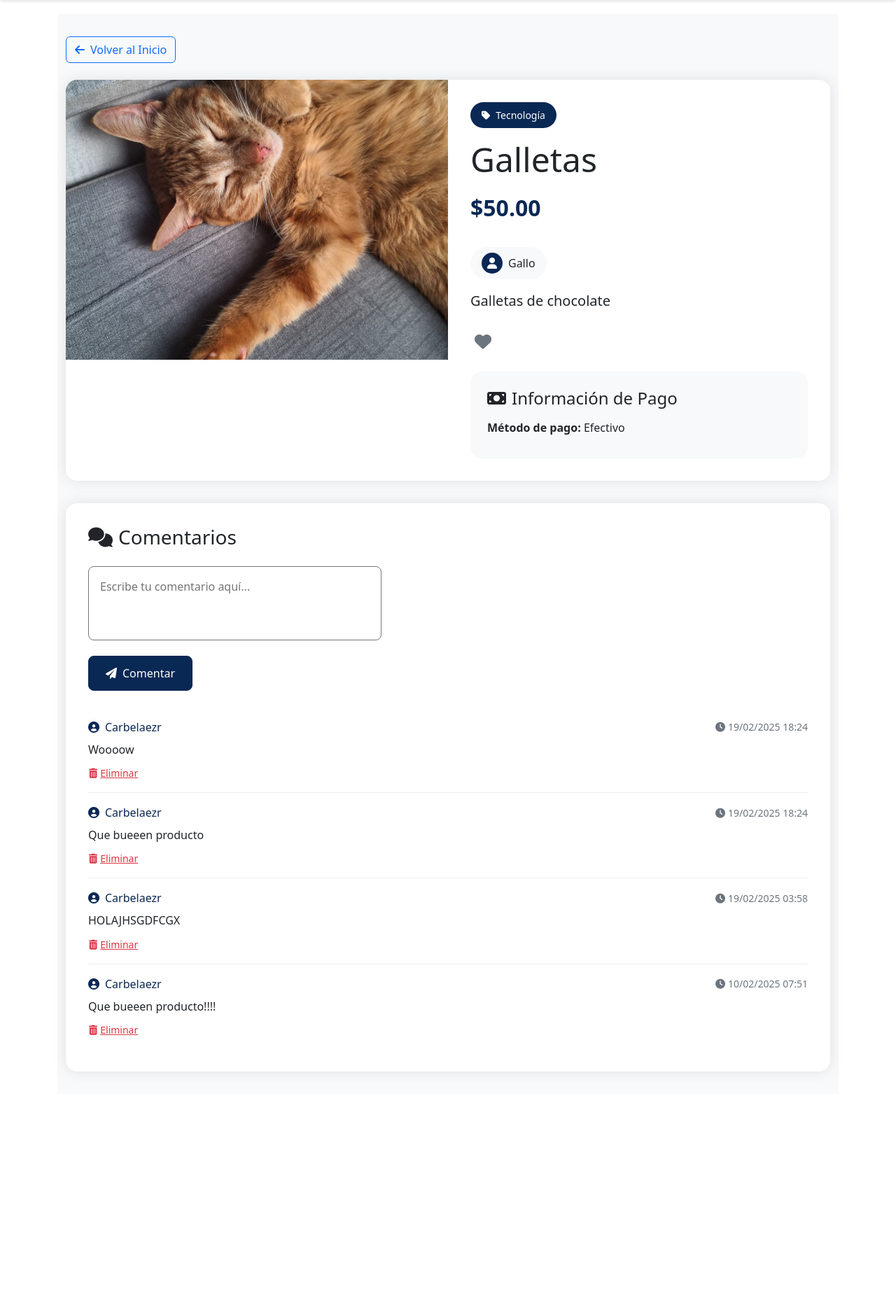
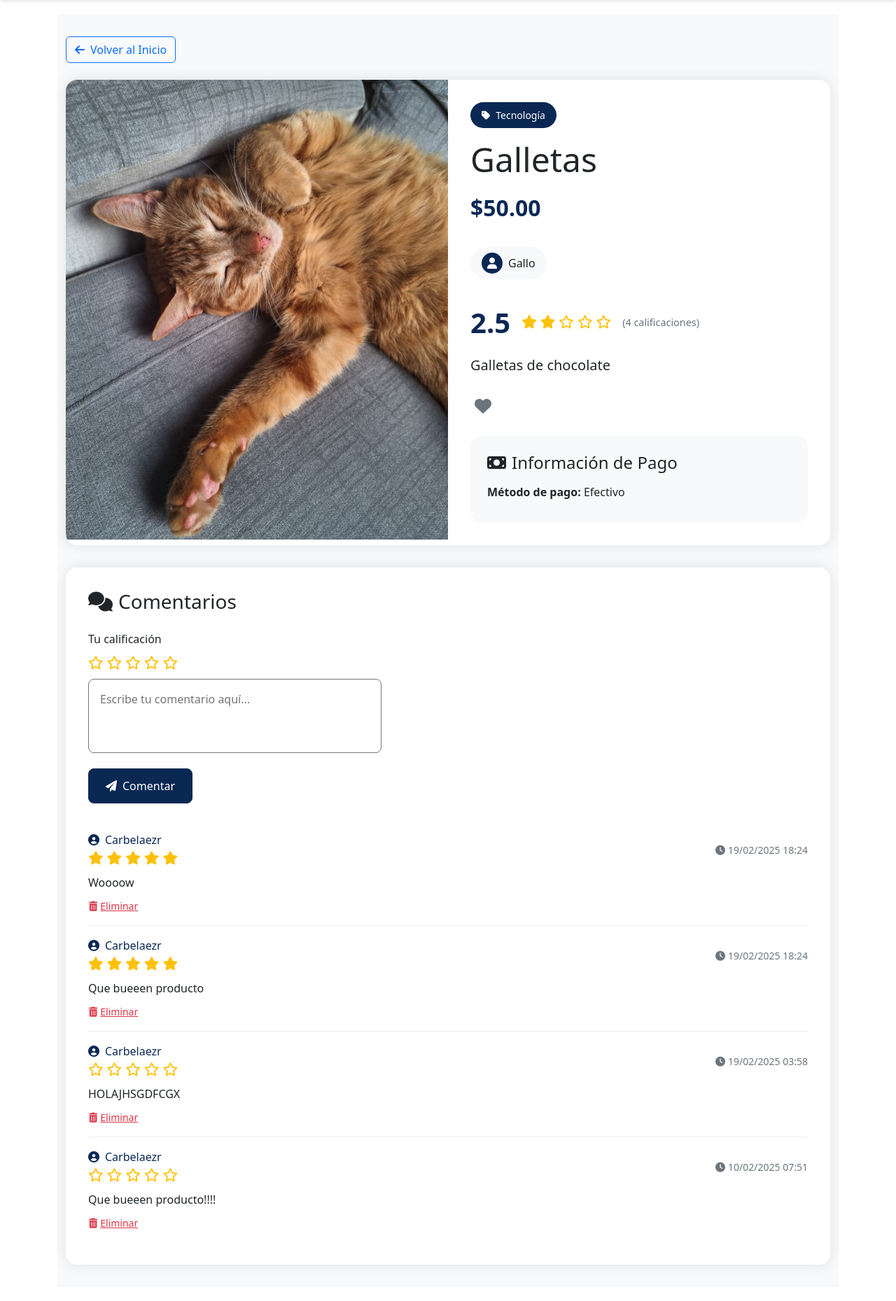
Before and after one commit to camiloarbr/EafitTrade, a Django app: page /product/3/ in a window 1280 px wide. Shown: the part 56-1915 px from the top of the page at 70% size. Before the commit the page ends 1594 px from the top, so only its background shows below. Run offline with Django 5.2, Linux system fonts and the light colour scheme; a user stored in the database is signed in; data comes from the database, SQL or seed files in the repository; both versions use the stored data as it was after the commit.

Commit message:
Nueva funcionalidad en los comentarios, califiacion por estrellas al comentar, se ve en el home y en el details

```diff
--- a/products/forms.py
+++ b/products/forms.py
@@ -57,12 +57,15 @@ class ProductForm(forms.ModelForm):
 class CommentForm(forms.ModelForm):
     class Meta:
         model = Comment
-        fields = ['text']
+        fields = ['text', 'rating']
         widgets = {
             'text': forms.Textarea(attrs={
                 'rows': 3,
                 'placeholder': 'Escribe tu comentario aquí...',
                 'class': 'comment-input'
+            }),
+            'rating': forms.HiddenInput(attrs={
+                'class': 'rating-input'
             })
         }
 
@@ -73,3 +76,11 @@ class CommentForm(forms.ModelForm):
         if len(text) > 500:
             raise forms.ValidationError('El comentario no puede tener más de 500 caracteres')
         return text
+
+    def clean_rating(self):
+        rating = self.cleaned_data.get('rating')
+        if rating is None:
+            raise forms.ValidationError('Debes asignar una calificación')
+        if not (0 <= rating <= 5):
+            raise forms.ValidationError('La calificación debe estar entre 0 y 5')
+        return rating
--- a/products/models.py
+++ b/products/models.py
@@ -1,6 +1,6 @@
 from django.db import models
 from django.contrib.auth.models import User
-from django.core.validators import MinValueValidator, RegexValidator
+from django.core.validators import MinValueValidator, RegexValidator, MaxValueValidator
 from django.utils import timezone
 from django.core.exceptions import ValidationError
 
@@ -159,6 +159,17 @@ class Product(models.Model):
             models.Index(fields=['available']),
         ]
 
+    @property
+    def average_rating(self):
+        comments = self.comments.all()
+        if not comments:
+            return 0
+        return round(sum(comment.rating for comment in comments) / len(comments), 1)
+
+    @property
+    def total_ratings(self):
+        return self.comments.count()
+
 class Comment(models.Model):
     product = models.ForeignKey(
         Product,
@@ -173,6 +184,11 @@ class Comment(models.Model):
     text = models.TextField(
         max_length=500,
         verbose_name='Comentario'
+    )
+    rating = models.PositiveSmallIntegerField(
+        verbose_name='Calificación',
+        validators=[MinValueValidator(0), MaxValueValidator(5)],
+        help_text='Calificación de 0 a 5 estrellas'
     )
     created_at = models.DateTimeField(
         auto_now_add=True,
--- a/products/templates/products/product_detail.html
+++ b/products/templates/products/product_detail.html
@@ -18,7 +18,7 @@
 
     .product-image {
         width: 100%;
-        height: 400px;
+        height: 657px;
         object-fit: cover;
     }
 
@@ -149,6 +149,38 @@
             padding: 1.5rem;
         }
     }
+
+    .star-rating {
+        color: #ffc107;
+        font-size: 1.2rem;
+    }
+
+    .star-rating.interactive {
+        cursor: pointer;
+    }
+
+    .star-rating .far.fa-star:hover,
+    .star-rating .far.fa-star:hover ~ .far.fa-star {
+        color: #ffc107;
+    }
+
+    .rating-summary {
+        display: flex;
+        align-items: center;
+        gap: 1rem;
+        margin: 1rem 0;
+    }
+
+    .average-rating {
+        font-size: 2.5rem;
+        font-weight: bold;
+        color: var(--primary-color);
+    }
+
+    .rating-count {
+        color: var(--secondary-color);
+        font-size: 0.9rem;
+    }
 </style>
 {% endblock %}
 
@@ -188,6 +220,20 @@
                                 <i class="fas fa-user"></i>
                             </div>
                             <span>{{ product.seller.username }}</span>
+                        </div>
+
+                        <div class="rating-summary">
+                            <div class="average-rating">{{ product.average_rating }}</div>
+                            <div class="star-rating">
+                                {% for i in "12345"|make_list %}
+                                    {% if forloop.counter <= product.average_rating %}
+                                        <i class="fas fa-star"></i>
+                                    {% else %}
+                                        <i class="far fa-star"></i>
+                                    {% endif %}
+                                {% endfor %}
+                            </div>
+                            <div class="rating-count">({{ product.total_ratings }} calificaciones)</div>
                         </div>
 
                         <p class="lead mb-4">{{ product.description }}</p>
@@ -236,6 +282,13 @@
                 <form method="post" action="{% url 'add_comment' product.id %}" class="comment-form mb-4">
                     {% csrf_token %}
                     <div class="mb-3">
+                        <label class="form-label">Tu calificación</label>
+                        <div class="star-rating interactive mb-2">
+                            {% for i in "12345"|make_list %}
+                                <i class="far fa-star" data-rating="{{ forloop.counter }}"></i>
+                            {% endfor %}
+                        </div>
+                        <input type="hidden" name="rating" id="id_rating" value="">
                         {{ comment_form.text }}
                     </div>
                     <button type="submit" class="btn btn-primary btn-action">
@@ -247,9 +300,20 @@
             {% for comment in comments %}
                 <div class="comment">
                     <div class="comment-header">
-                        <span class="comment-user">
-                            <i class="fas fa-user-circle me-2"></i>{{ comment.user.username }}
-                        </span>
+                        <div>
+                            <span class="comment-user">
+                                <i class="fas fa-user-circle me-2"></i>{{ comment.user.username }}
+                            </span>
+                            <div class="star-rating">
+                                {% for i in "12345"|make_list %}
+                                    {% if forloop.counter <= comment.rating %}
+                                        <i class="fas fa-star"></i>
+                                    {% else %}
+                                        <i class="far fa-star"></i>
+                                    {% endif %}
+                                {% endfor %}
+                            </div>
+                        </div>
                         <span class="comment-date">
                             <i class="fas fa-clock me-1"></i>{{ comment.created_at|date:"d/m/Y H:i" }}
                         </span>
@@ -295,6 +359,46 @@
             }
         });
     }
+
+    // Sistema de calificación interactivo
+    document.addEventListener('DOMContentLoaded', function() {
+        const stars = document.querySelectorAll('.star-rating.interactive .fa-star');
+        const ratingInput = document.getElementById('id_rating');
+
+        stars.forEach(star => {
+            star.addEventListener('mouseover', function() {
+                const rating = this.dataset.rating;
+                stars.forEach((s, index) => {
+                    if (index < rating) {
+                        s.classList.remove('far');
+                        s.classList.add('fas');
+                    } else {
+                        s.classList.remove('fas');
+                        s.classList.add('far');
+                    }
+                });
+            });
+
+            star.addEventListener('click', function() {
+                const rating = this.dataset.rating;
+                ratingInput.value = rating;
+            });
+        });
+
+        const starRatingContainer = document.querySelector('.star-rating.interactive');
+        starRatingContainer.addEventListener('mouseleave', function() {
+            const currentRating = ratingInput.value;
+            stars.forEach((star, index) => {
+                if (index < currentRating) {
+                    star.classList.remove('far');
+                    star.classList.add('fas');
+                } else {
+                    star.classList.remove('fas');
+                    star.classList.add('far');
+                }
+            });
+        });
+    });
 </script>
 {% endblock %}
 {% endblock %}
```
Also changed, not shown: products/templates/products/home.html (+21 -0 lines), db.sqlite3, media/products/images.jpeg (added), media/qr_codes/qr-bancolombia-momentofloral2022_CZ0EzVb.jpg (added), products/migrations/0004_alter_product_options_remove_product_created_at_and_more.py (added).
